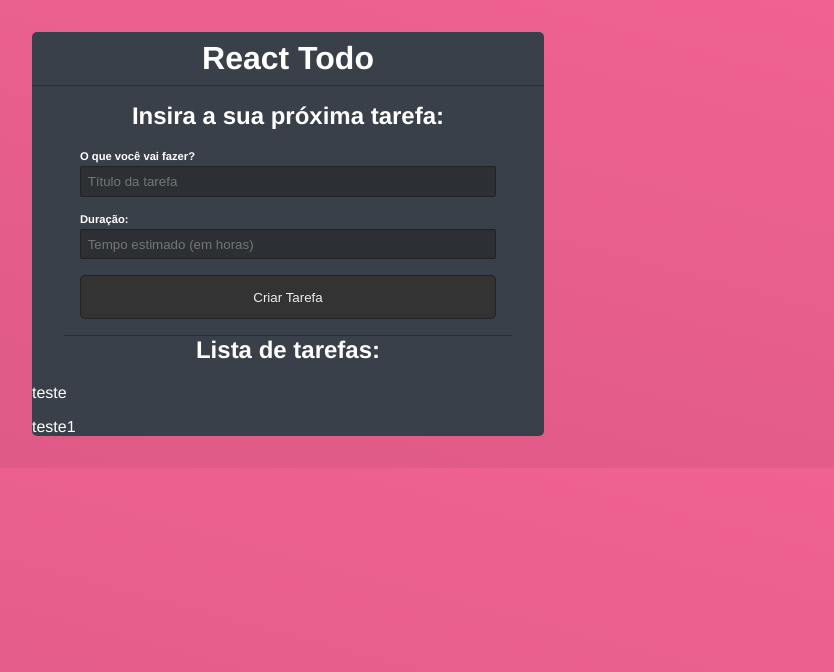
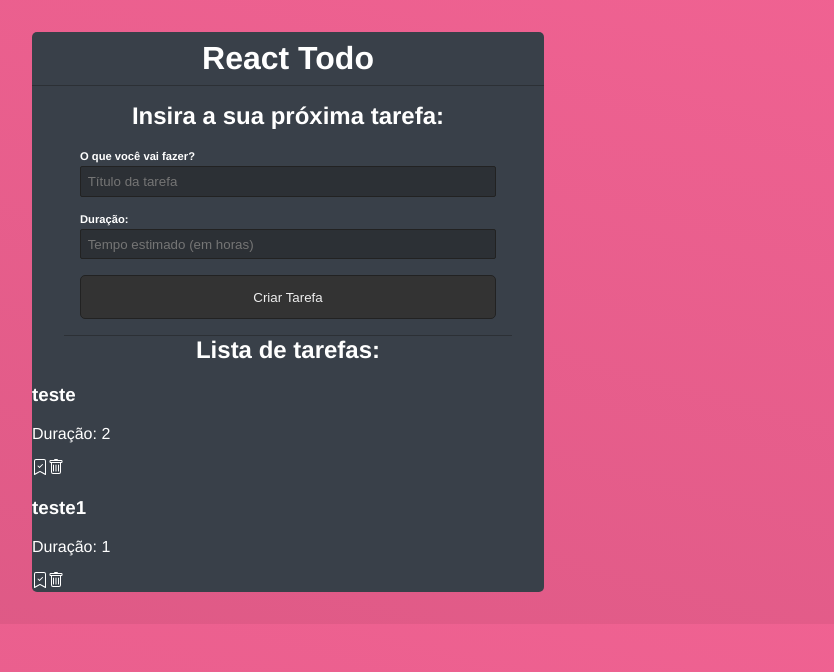
Before and after one commit to Danielecarn/To-Do-List, a React (Create React App) app in the folder to_do/: page / in a window 1280 px wide. Shown: the top 672 px of the page, without its empty margins (352-1186 px from the left). Built offline with nearby package versions, Linux system fonts and the light colour scheme; data requests are answered from the project's data file.

Commit message:
Listando tarefas

```diff
--- a/to_do/src/App.js
+++ b/to_do/src/App.js
@@ -1,6 +1,6 @@
 import "./App.css";
 
-import {BsTrash, BsBookMarkCheck, BsBookmarkCheckFill} from "react-icons/bs"
+import {BsTrash, BsBookmarkCheck, BsBookmarkCheckFill} from "react-icons/bs"
 import { useEffect, useState } from "react";
 
 const API = "http://localhost:5000";
@@ -53,6 +53,10 @@
 
     setTitle("");
     setTime("");
+  };
+
+  if(loading){
+    return <p>Carregando...</p>
   }
 
   return (
@@ -93,7 +97,14 @@
         {todos.length === 0 && <p>Não há tarefas</p>}
         {todos.map((todo)=>(
           <div className="todo" key={todo.id}>
-            <p>{todo.title}</p>
+            <h3 className={todo.done ? "todo-done" : ""}>{todo.title}</h3>
+            <p>Duração: {todo.time}</p>
+            <div className="actions">
+              <span>
+                {!todo.done ? <BsBookmarkCheck/> : <BsBookmarkCheckFill/>}
+              </span>
+              <BsTrash/>
+            </div>
           </div>
         ))}
       </div>
```
